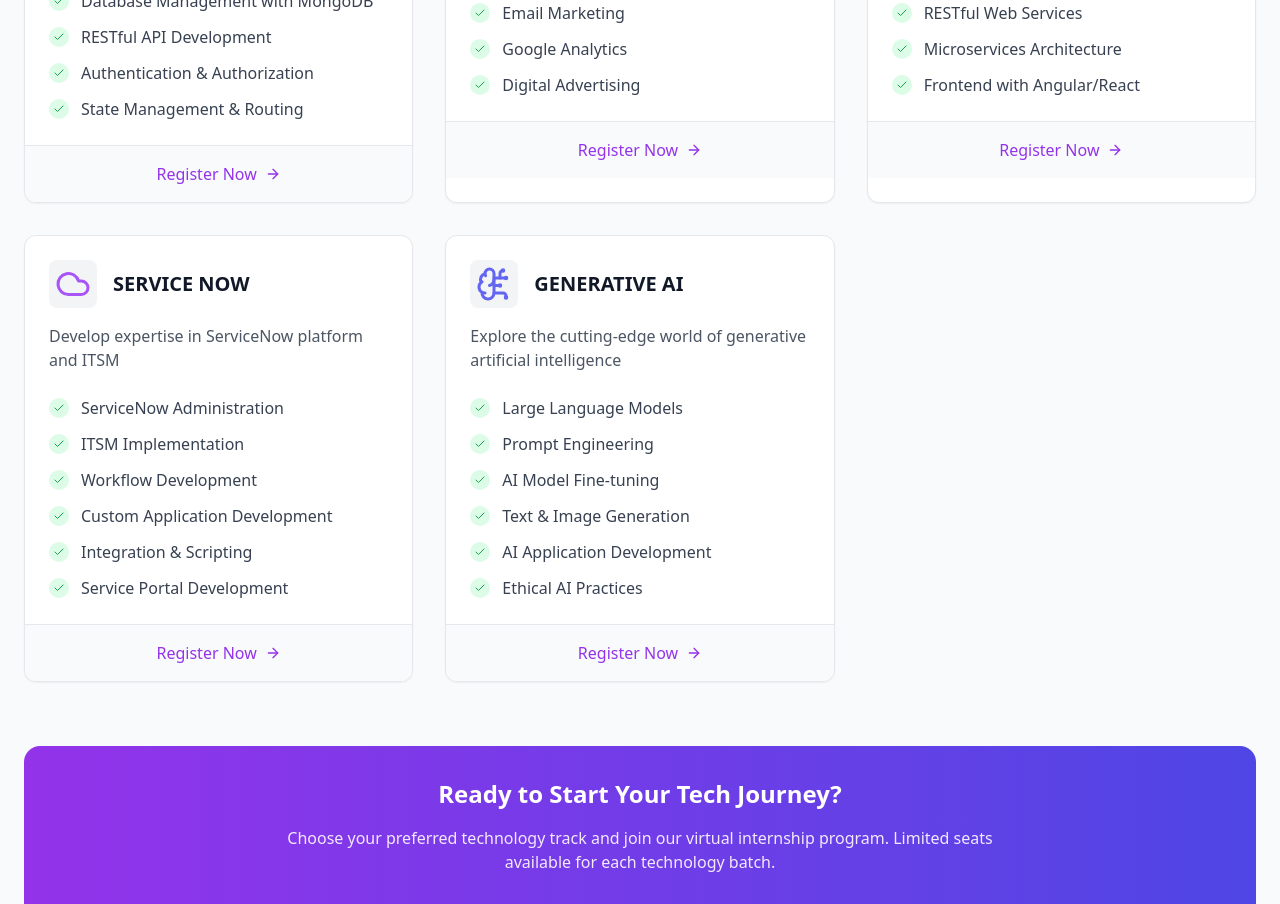
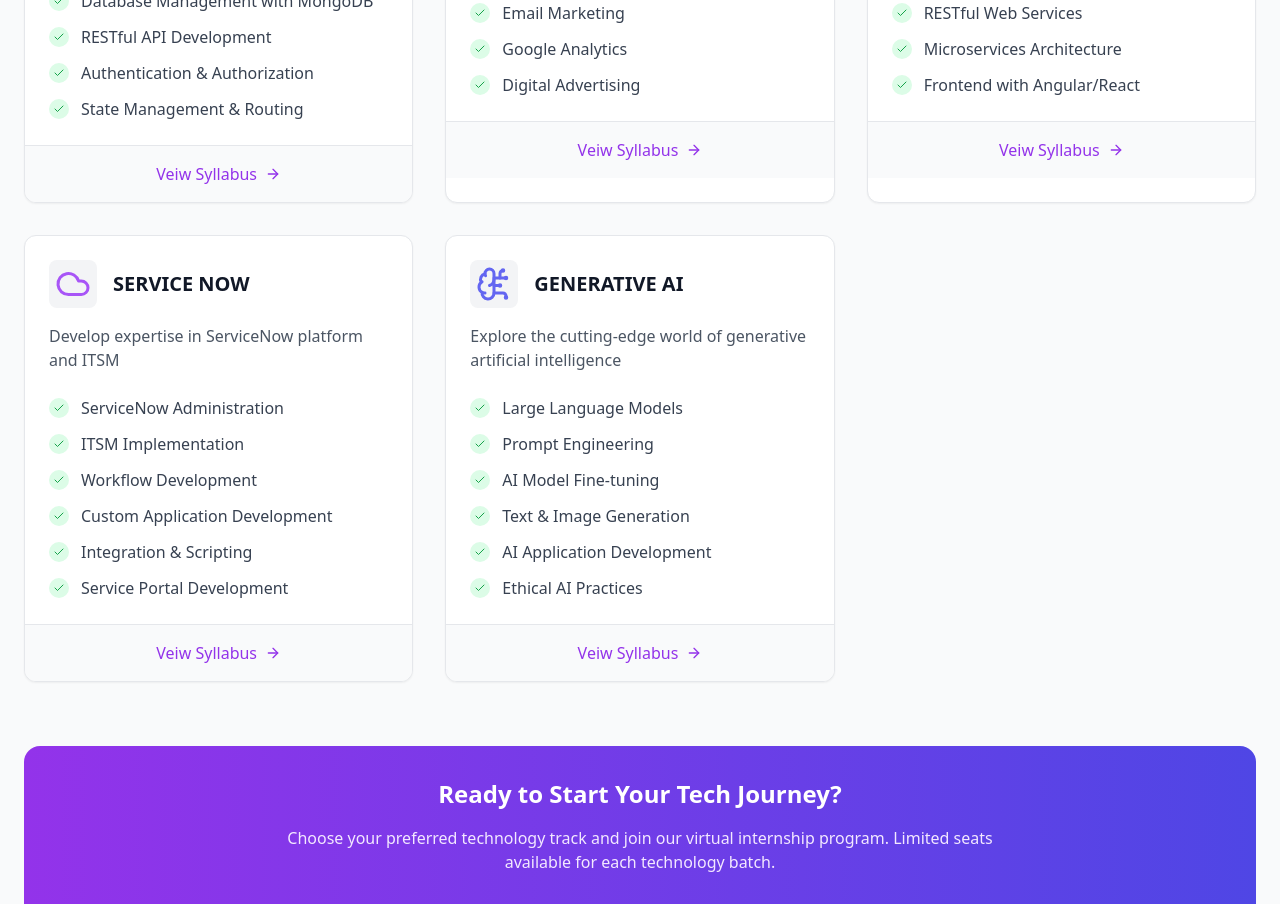
Before and after one commit to Brainovisionsolution/internships, a React (Vite) app: page /online in a window 1280 px wide. Shown: the part 5280-6184 px from the top of the page. Built offline with nearby package versions, Linux system fonts and the light colour scheme.

Commit message:
Update TechnologyOverview.tsx

```diff
--- a/src/sections/TechnologyOverview.tsx
+++ b/src/sections/TechnologyOverview.tsx
@@ -121,7 +121,7 @@
                   target="_blank"
                   rel="noopener noreferrer"
                 >
-                  Register Now
+                  Veiw Syllabus
                   <svg xmlns="http://www.w3.org/2000/svg" width="16" height="16" viewBox="0 0 24 24" fill="none" stroke="currentColor" strokeWidth="2" strokeLinecap="round" strokeLinejoin="round" className="ml-2">
                     <line x1="5" y1="12" x2="19" y2="12"></line>
                     <polyline points="12 5 19 12 12 19"></polyline>
```
